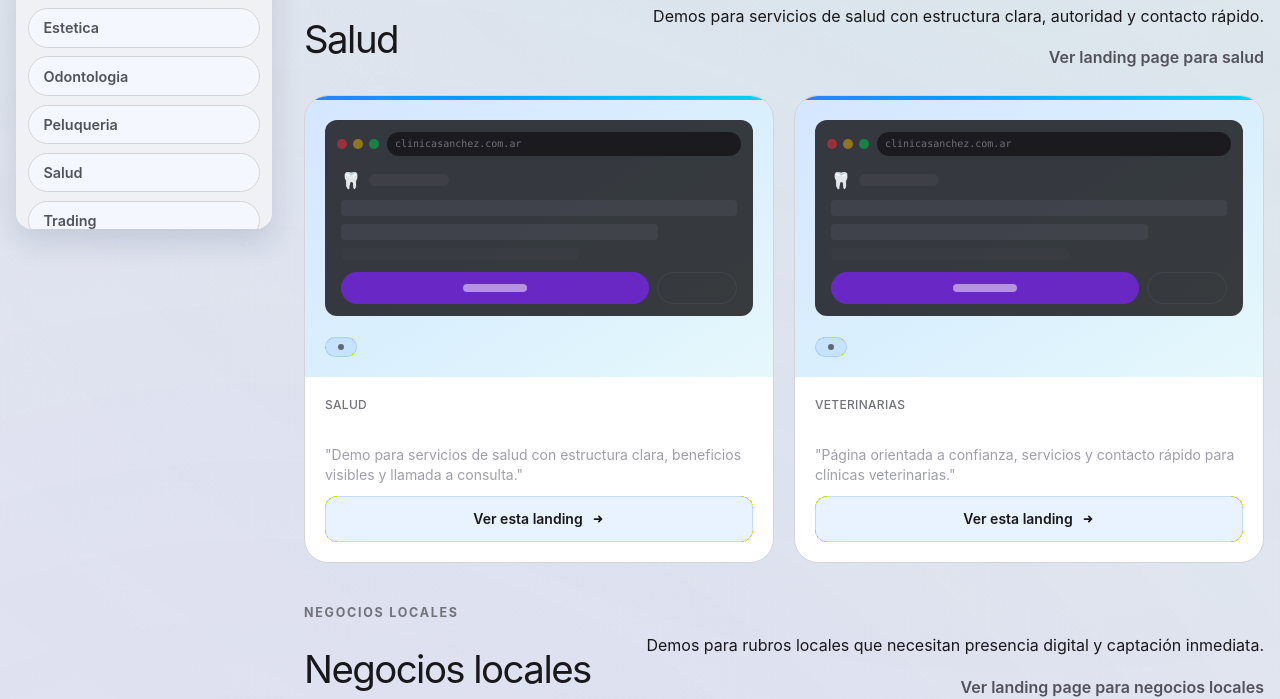
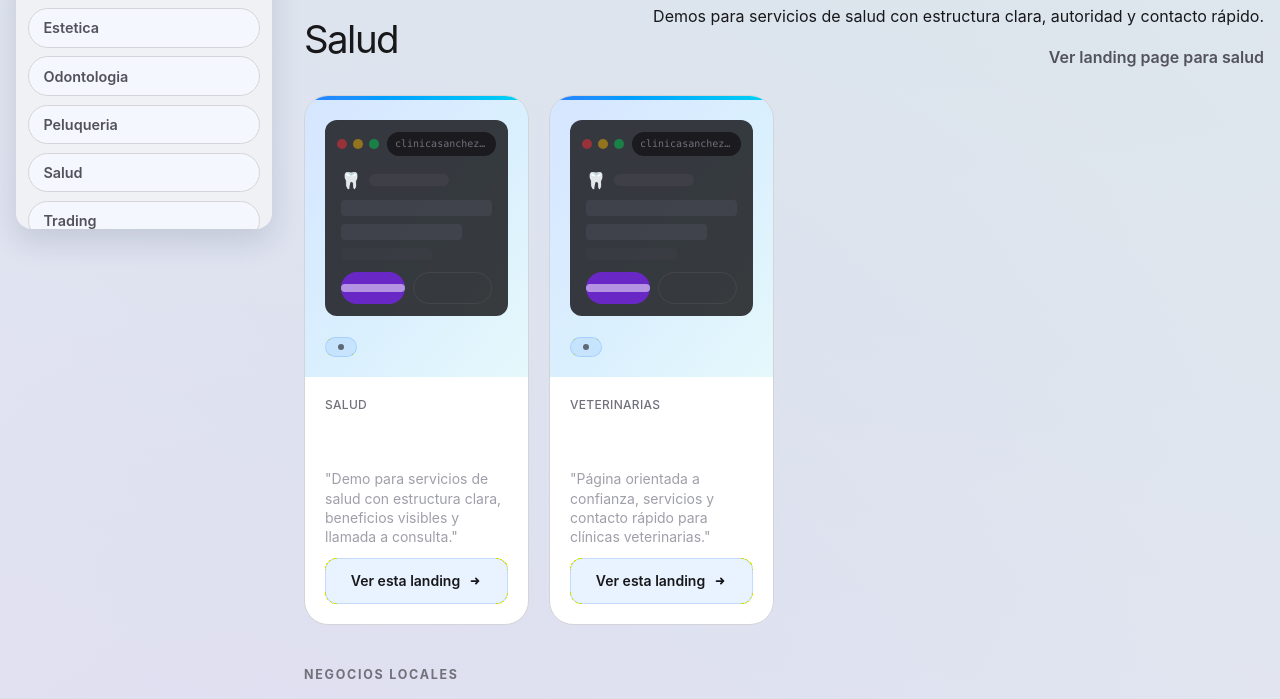
Before and after one commit to Tuwebai/Captiva, a React (Vite) app: page /captiva/demos in a window 1280 px wide. Shown: the part 555-1254 px from the top of the page. Built offline with nearby package versions, Linux system fonts and the light colour scheme; no server answers.

Commit message:
fix: usar ancho de cards del home en demos

```diff
--- a/src/sections/demos/DemosCatalogContent.tsx
+++ b/src/sections/demos/DemosCatalogContent.tsx
@@ -230,7 +230,7 @@ export function DemosCatalogContent({
                         </div>
                       </div>
 
-                      <div className="grid grid-cols-1 sm:grid-cols-2 gap-5">
+                      <div className="grid grid-cols-1 sm:grid-cols-2 xl:grid-cols-4 gap-5">
                         {category.items.map((item, index) => (
                           <DemoCatalogCard key={item.slug} item={item} index={index} onOpen={() => onOpenItem(item.category, item.slug)} />
                         ))}
```
